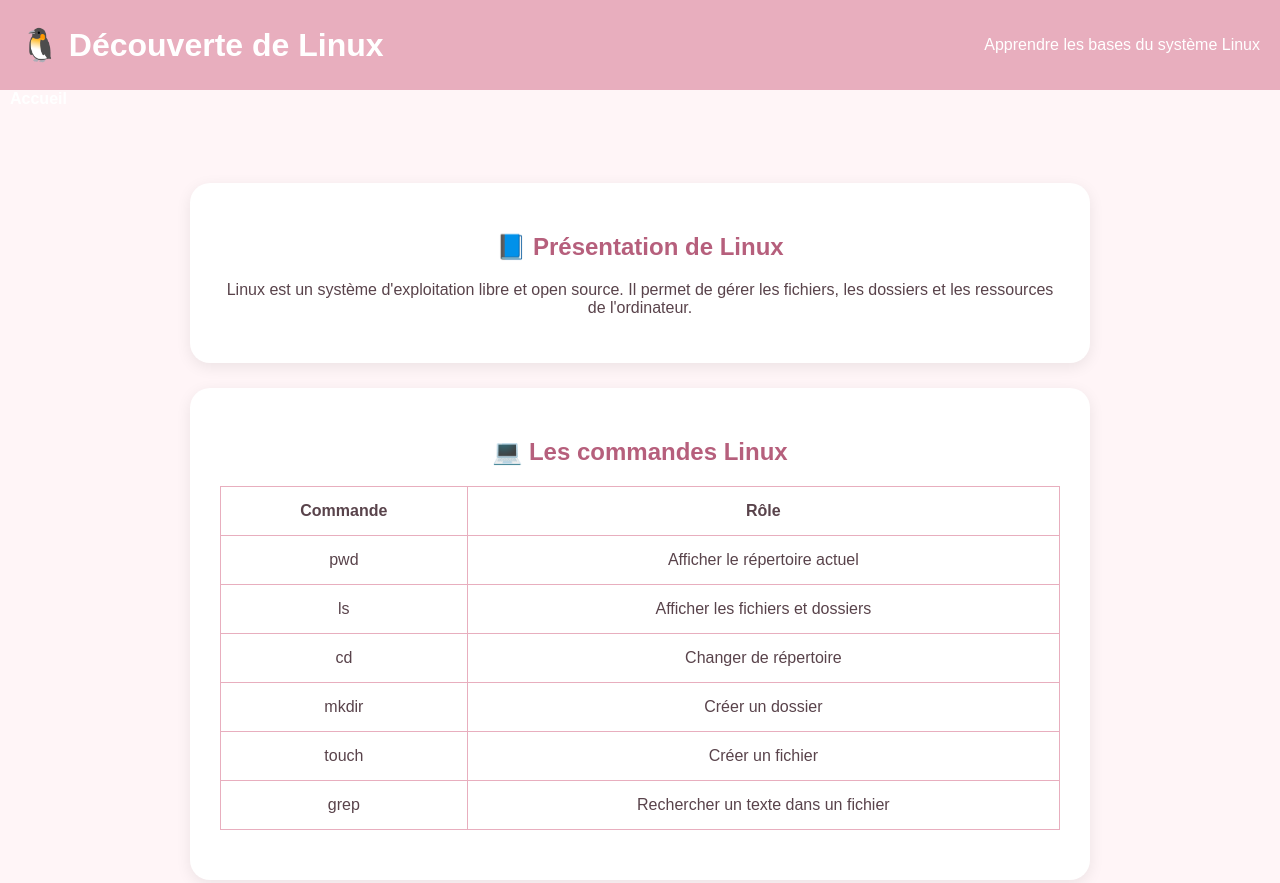
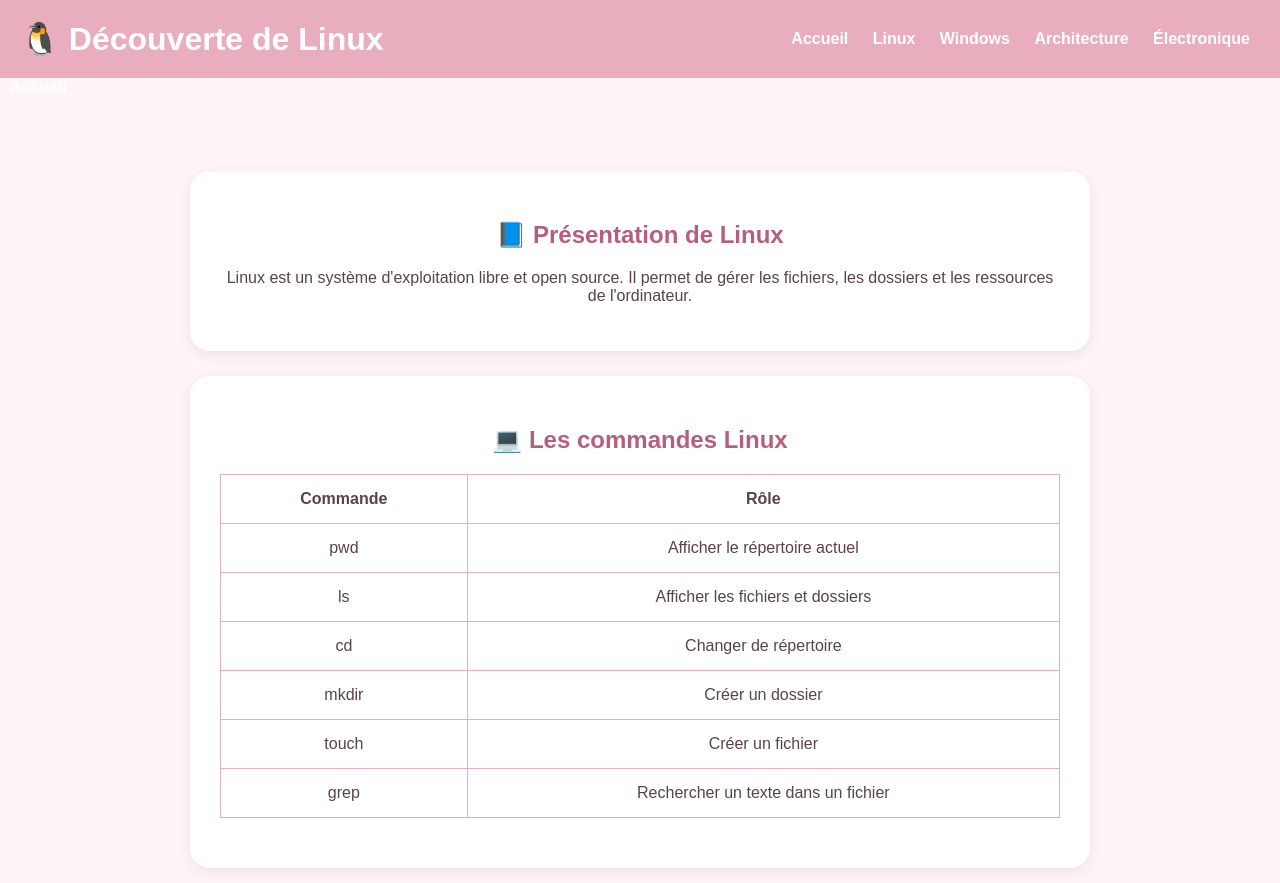
Before and after one commit to elaarzig/portfolio-numerique, a plain HTML site: page systemes-fondements/linux.html in a window 1280 px wide. Shown: the top 883 px of the page. Drawn offline with Linux system fonts and the light colour scheme.

Commit message:
Refactor header and navigation structure in linux.html

```diff
--- a/systemes-fondements/linux.html
+++ b/systemes-fondements/linux.html
@@ -10,11 +10,19 @@
 </head>
 
 <body>
+<header>
+    <h1>🐧 Découverte de Linux</h1>
 
-    <header>
-        <h1>🐧 Découverte de Linux</h1>
-        <p>Apprendre les bases du système Linux</p>
-    </header>
+    <nav>
+        <a href="../index.html">Accueil</a>
+        <a href="linux.html">Linux</a>
+        <a href="windows.html">Windows</a>
+        <a href="architecture.html">Architecture</a>
+        <a href="electronique.html">Électronique</a>
+    </nav>
+</header>
+
+
 
     <nav>
         <a href="../index.html">Accueil</a>
```
